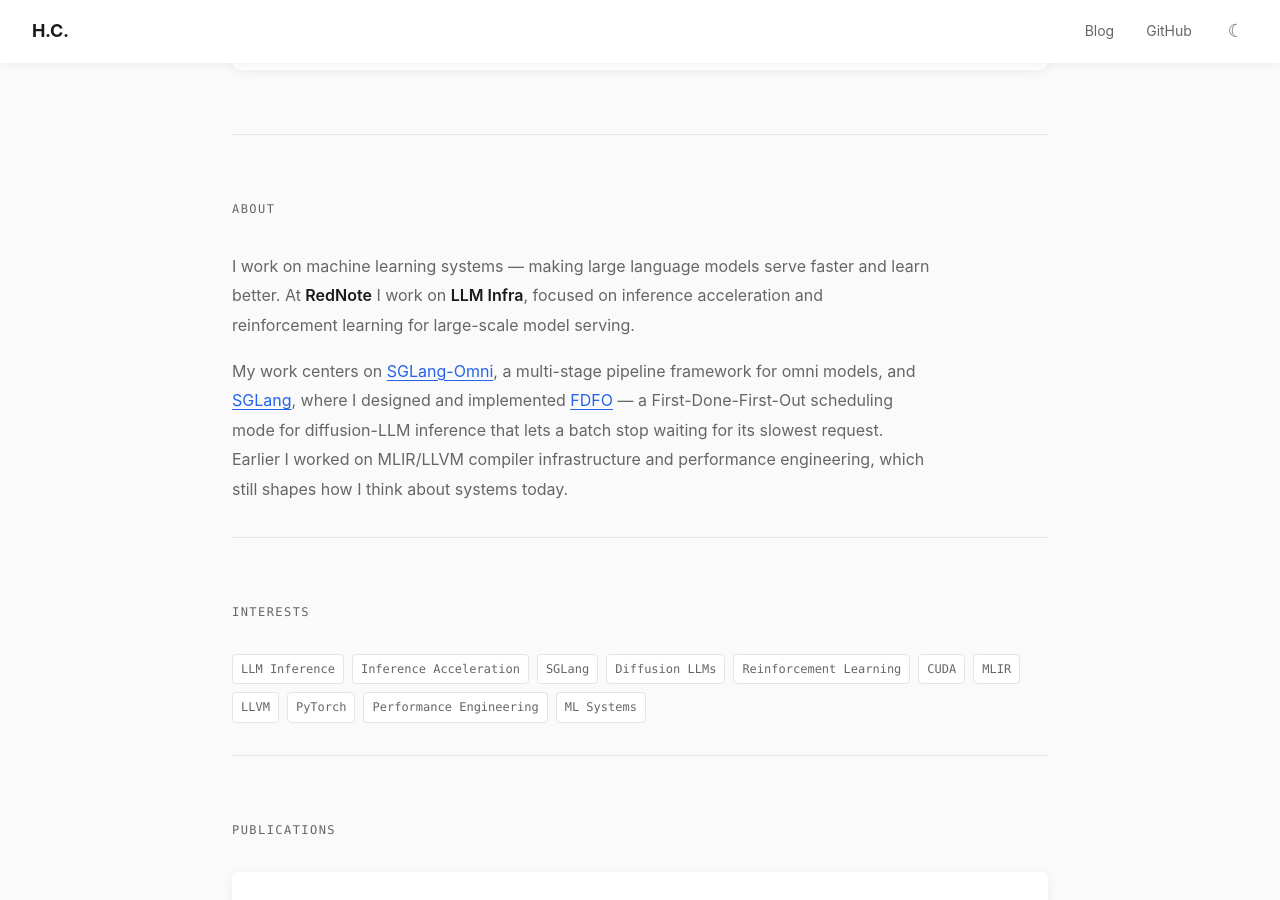
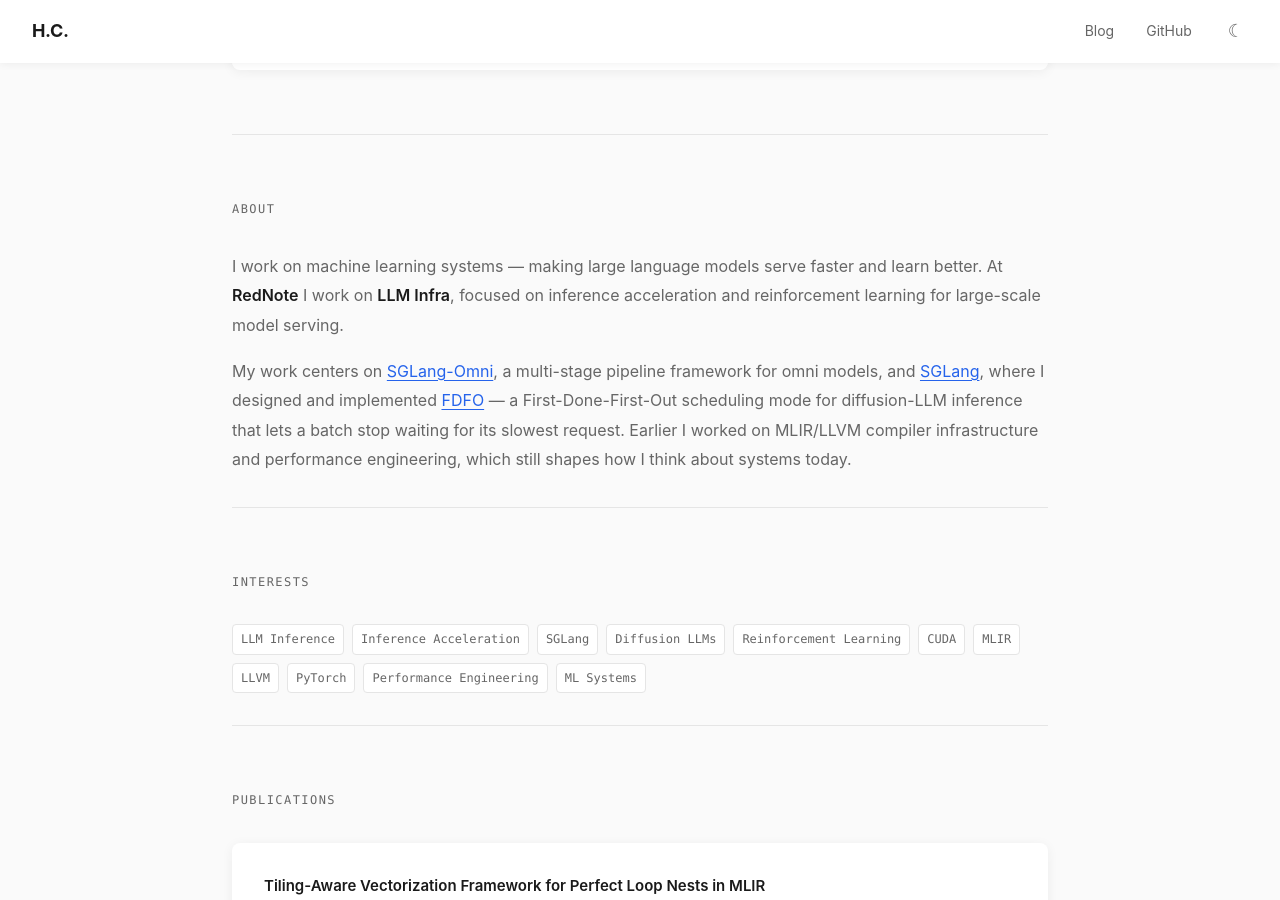
Before and after one commit to Hayden727/Hayden727.github.io, a Jekyll site: the page built from index.html, in a window 1280 px wide and 900 px high, scrolled down 1145 px. Built offline with Jekyll 4.4.1, drawn with Linux system fonts in a browser that asks for light colours.

Commit message:
fix: let About text span the full column width (drop the 700px cap)
The widened 880px container left About visibly narrower than the other
blocks; removing the reading-measure cap aligns it with the rest.

```diff
--- a/assets/css/main.css
+++ b/assets/css/main.css
@@ -342,7 +342,6 @@ img {
   font-size: 1rem;
   line-height: 1.85;
   color: var(--color-text-secondary);
-  max-width: 700px;
 }
 
 .about__text p + p {
```
